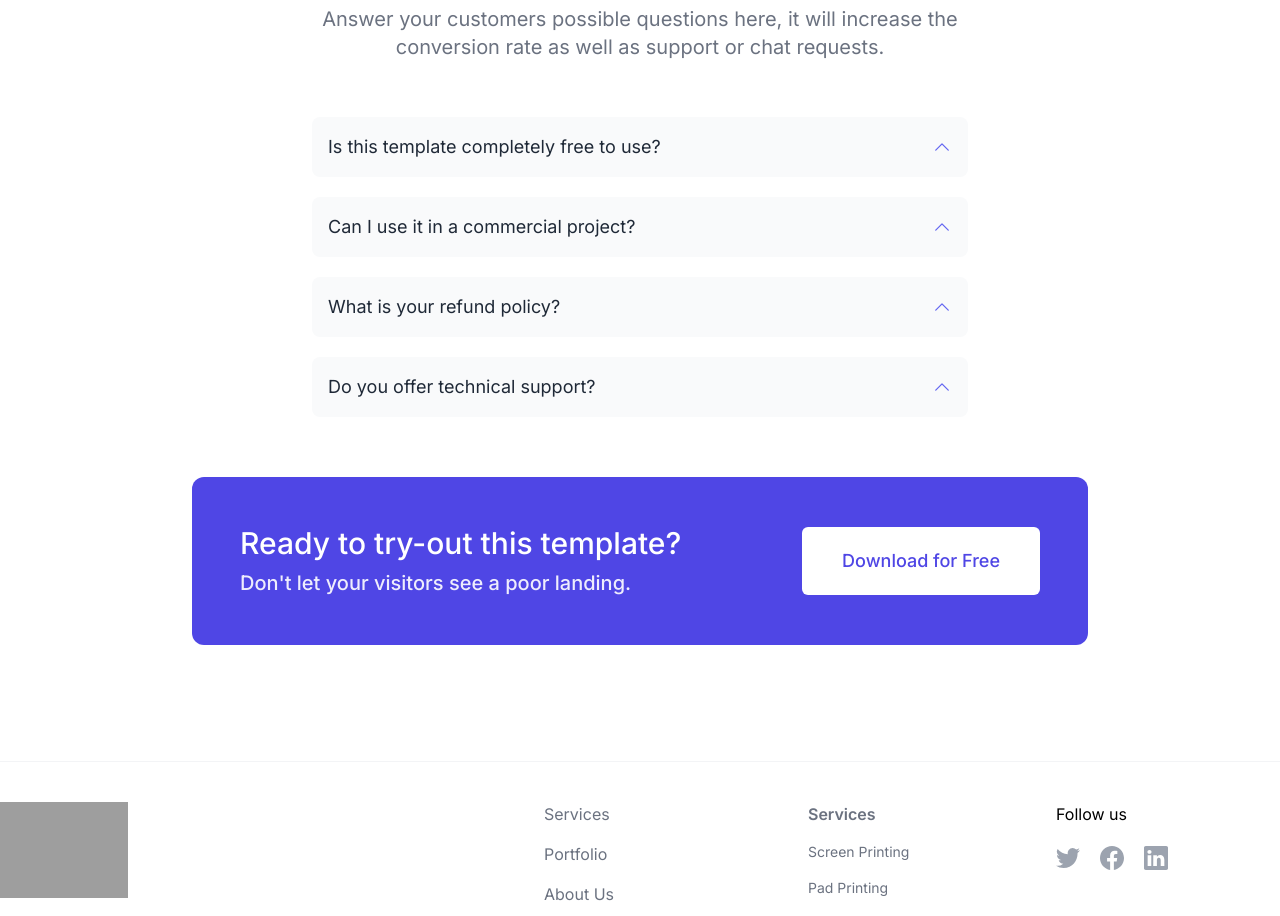
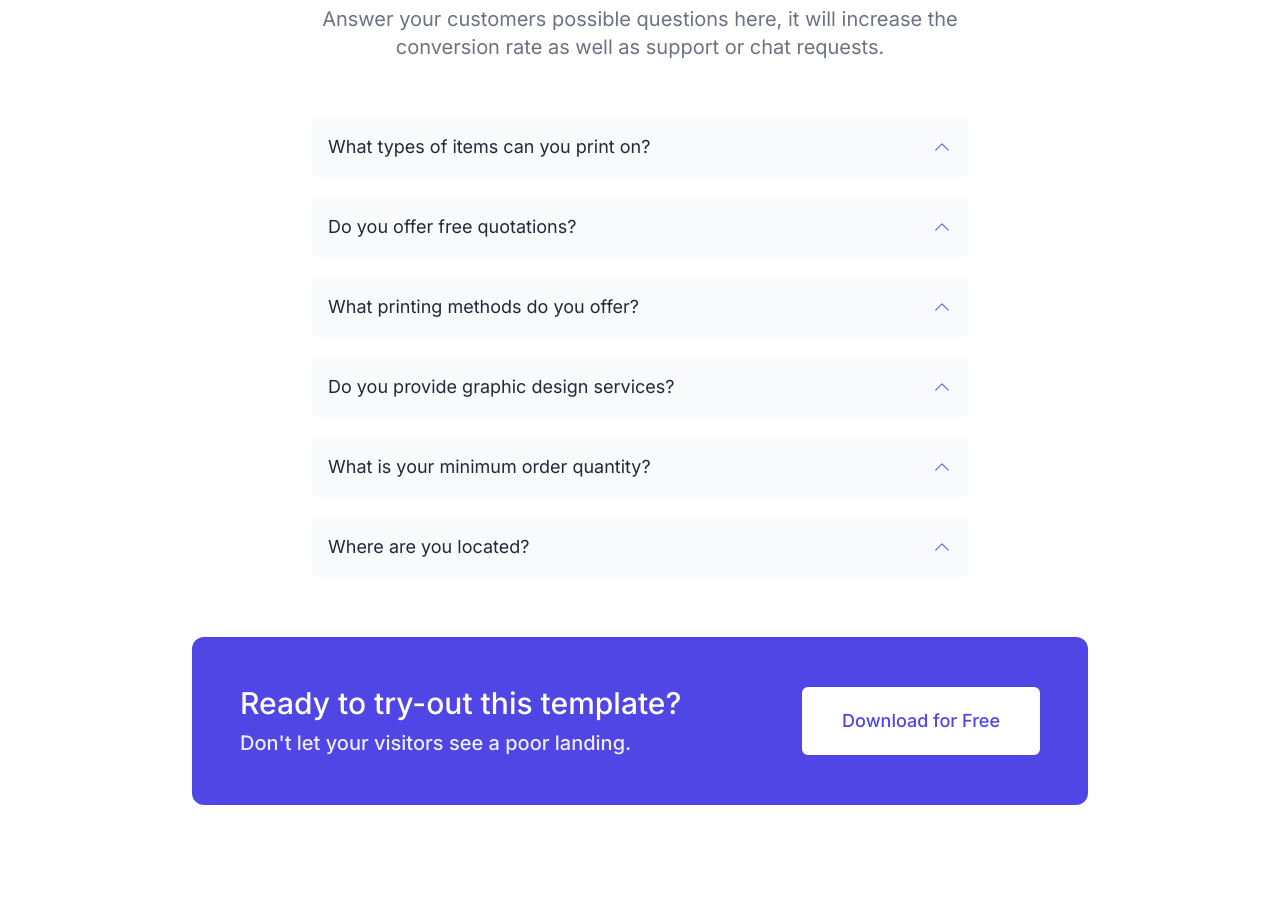
Before and after one commit to kan-ui/kanprinters.co.za, a Next.js app: page / in a window 1280 px wide. Shown: the part 4420-5336 px from the top of the page. Built offline with nearby package versions, Linux system fonts and the light colour scheme; grey boxes are pictures that could not be loaded.

Commit message:
Update Faq.tsx

```diff
--- a/src/components/Faq.tsx
+++ b/src/components/Faq.tsx
@@ -36,21 +36,27 @@ export const Faq = () => {
 
 const faqdata = [
   {
-    question: "Is this template completely free to use?",
-    answer: "Yes, this template is completely free to use.",
+    question: "What types of items can you print on?",
+    answer: "We can print on most corporate gifts and promotional items including bags, folders, umbrellas, T-shirts, mugs, pens, USB drives, key rings, water bottles, mouse pads, and many more. Contact us with your specific item and we'll let you know if we can print on it.",
   },
   {
-    question: "Can I use it in a commercial project?",
-    answer: "Yes, this you can.",
+    question: "Do you offer free quotations?",
+    answer: "Yes, we offer free quotations for all projects. Simply contact us via email at kanprinters@mweb.co.za or call us at 021 691 0170 / 021 691 0168, and we'll provide you with a detailed quote for your printing needs.",
   },
   {
-    question: "What is your refund policy? ",
-    answer:
-      "If you're unhappy with your purchase for any reason, email us within 90 days and we'll refund you in full, no questions asked.",
+    question: "What printing methods do you offer?",
+    answer: "We offer multiple printing methods including screen printing, pad printing, digital printing, laser engraving, sublimation, and heat transfer. The best method depends on your item and requirements - we'll recommend the most suitable option for your project.",
   },
   {
-    question: "Do you offer technical support? ",
-    answer:
-      "No, we don't offer technical support for free downloads. Please purchase a support plan to get 6 months of support.",
+    question: "Do you provide graphic design services?",
+    answer: "Yes, we offer a complete graphic design service. Our team can help create and refine your branding materials before printing, ensuring your design looks perfect on your chosen promotional items.",
+  },
+  {
+    question: "What is your minimum order quantity?",
+    answer: "We handle printing jobs of any size, from small orders to large-scale production. Contact us with your requirements and we'll provide pricing for your specific quantity needs.",
+  },
+  {
+    question: "Where are you located?",
+    answer: "We are located at Unit 14 Regency Park, 6 Induland Crescent, Lansdowne, Cape Town. We serve clients throughout Cape Town and can arrange delivery for larger orders.",
   },
 ];
```
